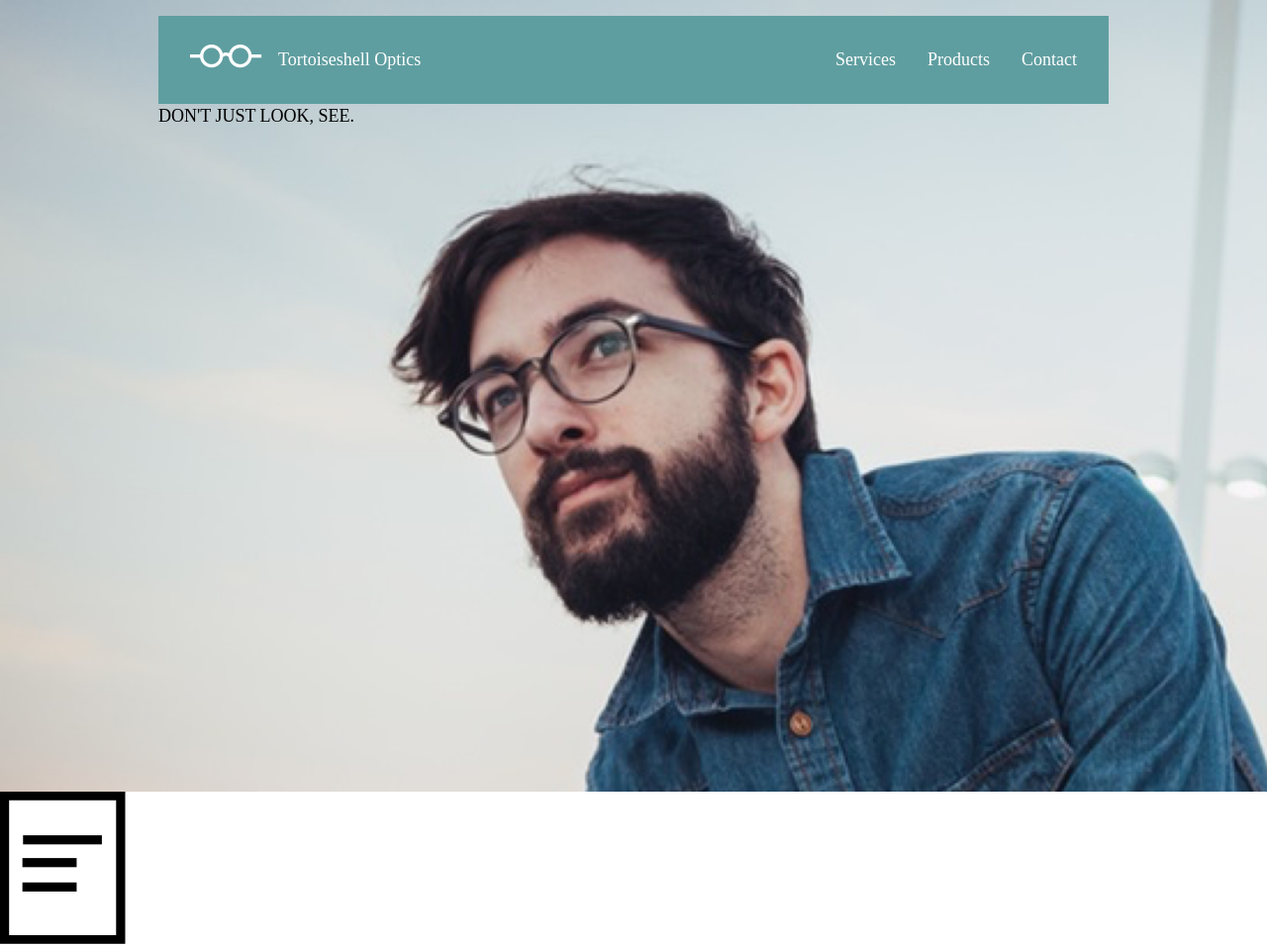
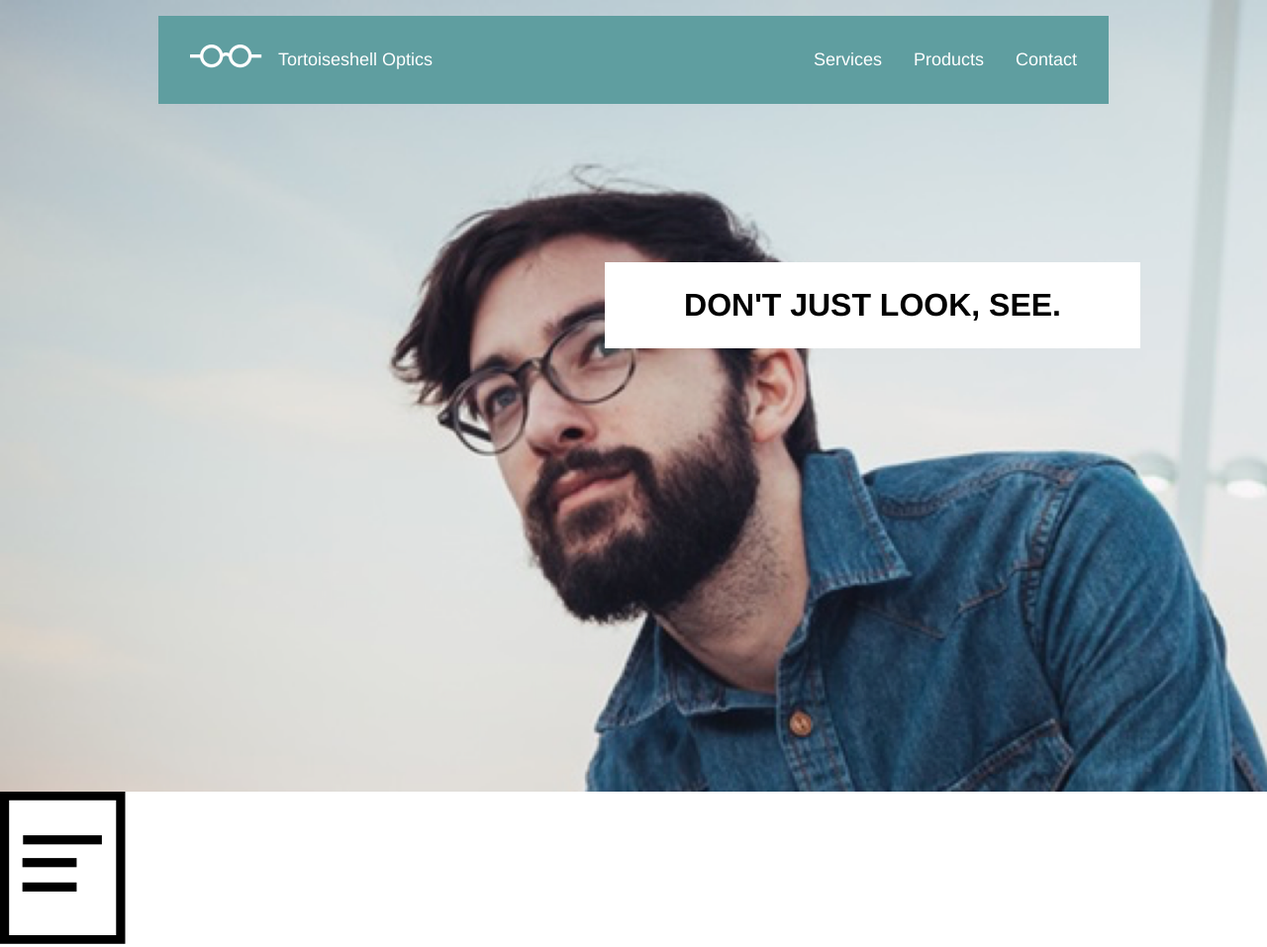
Before and after one commit to PiguKing/tortoiseshell-optic, a plain HTML site: page index.html in a window 1280 px wide. Shown: the top 957 px of the page at 99% size. Drawn offline with Linux system fonts and the light colour scheme.

Commit message:
Main Section Finished

```diff
--- a/resources/css/style.css
+++ b/resources/css/style.css
@@ -5,6 +5,7 @@
 
 body {
   font-size: 18px;
+  font-family: helvetica;
   line-height: 1.4;
 }
 
@@ -20,6 +21,7 @@ body {
 
 .main-banner-container {
   width: 960px;
+  text-align: right;
 }
 
 .header {
@@ -52,13 +54,32 @@ body {
   display: flex;
   justify-content: flex-end;
   align-items: center;
-  text-align: right;
 }
 
 .navigation p {
   padding: 1rem 2rem 1rem 0;
 }
 
+/* Catch Phrase */
+.catch-phrase {
+  display: flex;
+  justify-content: flex-end;
+  position: relative;
+  left: 2rem;
+  margin-top: 10rem;
+}
+
+.catch-phrase p {
+  background-color: white;
+  padding: 1.5rem 5rem;
+  font-size: 2rem;
+  font-weight: bold;
+  line-height: 1.2;
+}
+
+
+
+
 /* FIX
 1. Main Banner CSS need to be fixed
 */
```
